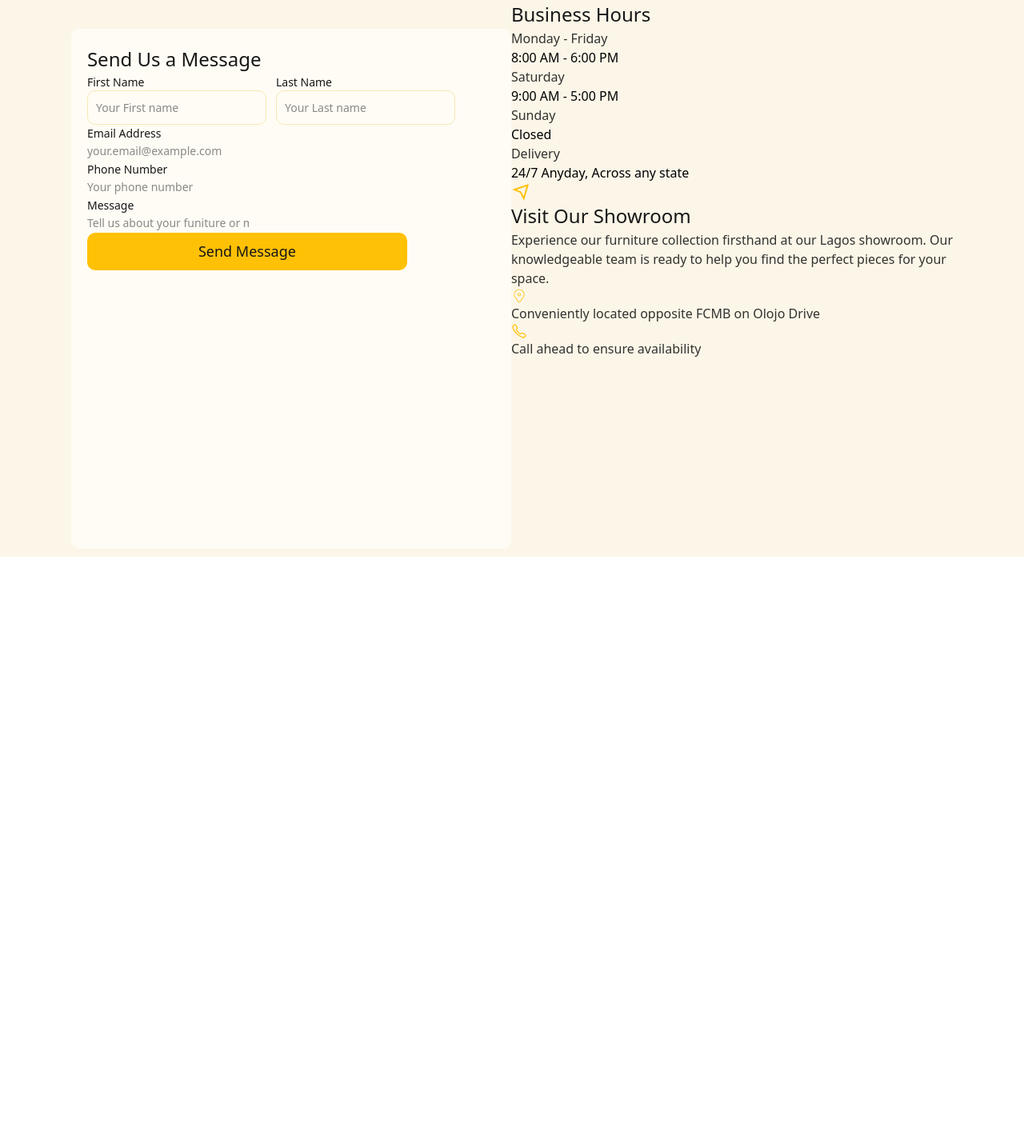
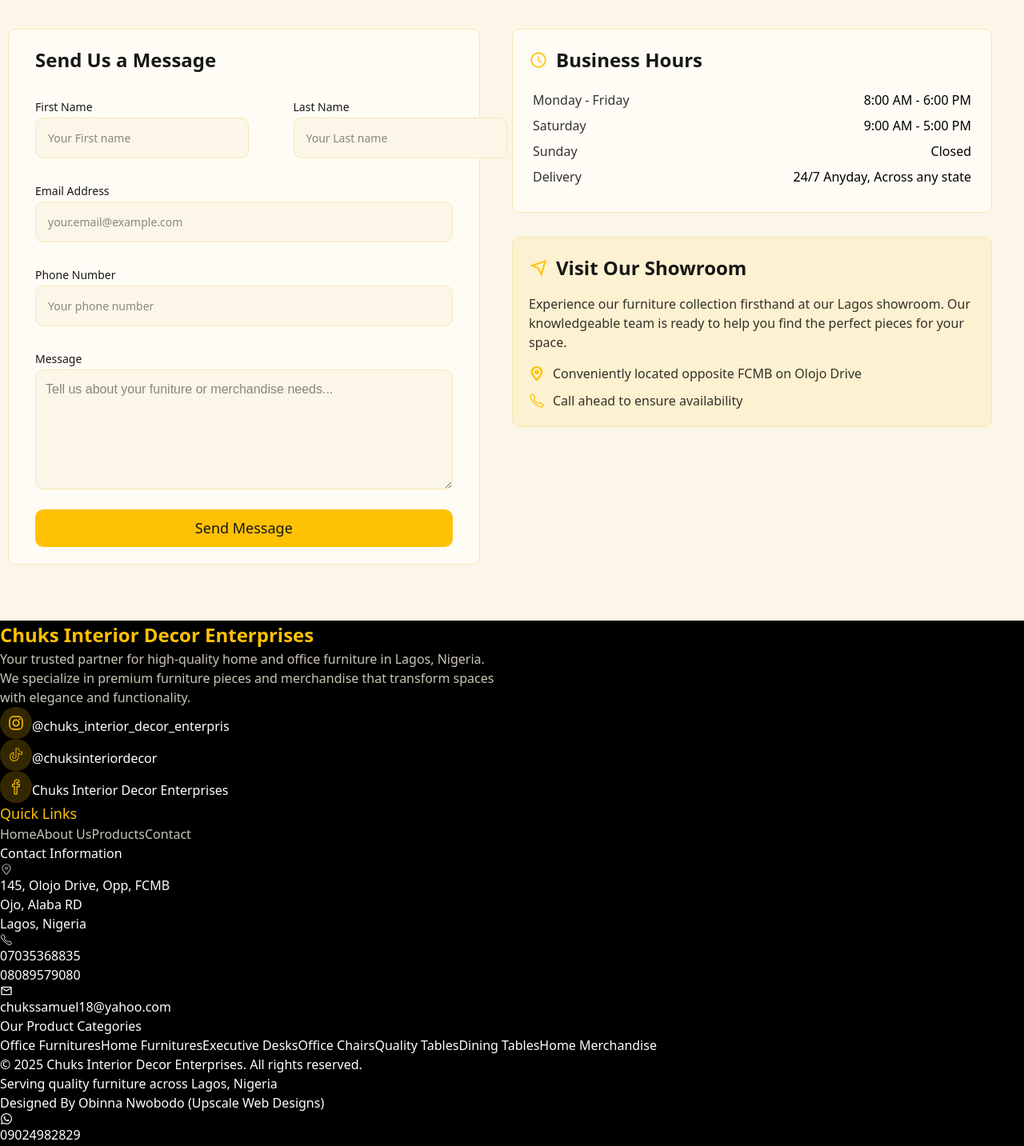
Before and after one commit to obinnanwobodo/chuks_interior, a Next.js app: page / in a window 1280 px wide. Shown: the part 4097-5530 px from the top of the page at 80% size. Before the commit the page ends 4793 px from the top, so only its background shows below. Built offline with nearby package versions, Linux system fonts and the light colour scheme.

Commit message:
Update portfolio

```diff
--- a/src/Components/Footer/Footer.jsx
+++ b/src/Components/Footer/Footer.jsx
@@ -1,9 +1,126 @@
-import React from 'react'
+import React from "react";
+import styles from "./Footer.module.css";
+import { FaInstagram } from "react-icons/fa6";
+import { PiTiktokLogoLight } from "react-icons/pi";
+import { SlSocialFacebook } from "react-icons/sl";
+import { CiLocationOn } from "react-icons/ci";
+import { IoCallOutline } from "react-icons/io5";
+import { FaWhatsapp } from "react-icons/fa";
+import { MdOutlineEmail } from "react-icons/md";
+
+
+
 
 const Footer = () => {
   return (
-    <div></div>
-  )
-}
+    <div className={styles.genfooter}>
+      <div className={styles.first3}>
+        <div className={styles.grp1}>
+          <h2 className={styles.cide}>Chuks Interior Decor Enterprises</h2>
+          <p className={styles.trusted}>
+            Your trusted partner for high-quality home and office furniture in
+            Lagos, Nigeria. <br />
+            We specialize in premium furniture pieces and merchandise that
+            transform spaces <br />
+            with elegance and functionality.
+          </p>
 
-export default Footer
+          <div className={styles.socialgen}>
+            <div className={styles.instagen}>
+             <div className={styles.iconcircle}>
+               <FaInstagram />
+             </div>
+              <a href="https://www.instagram.com/chuks_interior_decor_enterpris?igsh=MTN1cHF0OGhtemthcA==">
+                @chuks_interior_decor_enterpris
+              </a>
+            </div>
+
+            <div className={styles.tiktokgen}>
+             <div className={styles.iconcircle}>
+               <PiTiktokLogoLight />
+             </div>
+              <a href="https://vm.tiktok.com/ZSAHNerqK/">@chuksinteriordecor</a>
+            </div>
+
+            <div className={styles.facebookgen}>
+             <div className={styles.iconcircle} >
+               <SlSocialFacebook />
+             </div>
+              <a href="https://www.facebook.com/profile.php?id=100078142526748">
+                Chuks Interior Decor Enterprises
+              </a>
+            </div>
+          </div>
+        </div>
+        <div className={styles.grp2}>
+          <p>Quick Links</p>
+          <a href="">Home</a>
+          <a href="">About Us</a>
+         <a href="">Products</a>
+          <a href="">Contact</a>
+        </div>
+
+        <div className={styles.grp3}>
+          <p>Contact Information</p>
+          <div className={styles.addresses}>
+            <CiLocationOn />
+            <h3>145, Olojo Drive, Opp, FCMB</h3>
+            <h3>Ojo, Alaba RD</h3>
+            <h3>Lagos, Nigeria</h3>
+          </div>
+
+          <div className={styles.numbergen}>
+            <IoCallOutline />
+            <a href="tel:07035368835">07035368835</a> <br />
+            <a href="tel:08089579080">08089579080</a>
+          </div>
+
+
+          <div className={styles.emailgen}>
+<MdOutlineEmail />
+<a href="mailto:chukssamuel18@yahoo.com">chukssamuel18@yahoo.com</a>
+          </div>
+
+
+        </div>
+      </div>
+
+
+      <div className={styles.centre}>
+<h2>Our Product Categories</h2>
+
+<div>
+<a href="">Office Furnitures</a>
+<a href="">Home Furnitures</a>
+<a href="">Executive Desks</a>
+<a href="">Office Chairs</a>
+<a href="">Quality Tables</a>
+<a href="">Dining Tables</a>
+<a href="">Home Merchandise</a>
+</div>
+
+      </div>
+
+
+
+
+<div className={styles.lastset}>
+  <div>
+<p>© 2025 Chuks Interior Decor Enterprises. All rights reserved.</p>
+<h3>Serving quality furniture across Lagos, Nigeria</h3>
+  </div>
+
+<h2>Designed By <a href="">Obinna Nwobodo</a> (Upscale Web Designs)</h2>
+<div>
+<FaWhatsapp />
+<a href="tel:09024982829">09024982829</a>
+</div>
+
+</div>
+
+
+    </div>
+  );
+};
+
+export default Footer;
--- a/src/Components/Footer/Footer.module.css
+++ b/src/Components/Footer/Footer.module.css
@@ -0,0 +1,50 @@
+.genfooter{
+    background-color: black;
+    height: 100vh;
+    color: #fefefe;
+    font-family: system-ui;
+
+}
+
+.cide{
+    font-size: 24px;
+    color: #ffc105;
+    font-weight: 700;
+    font-family: system-ui;
+}
+
+.trusted{
+    font-size: 16px;
+    color: #fbf6e4cc;
+    font-family: system-ui;
+
+}
+
+.socialgen svg{
+        width: 20px;
+    height: 20px;
+    color: #ffc105;
+    border-radius: 50%;
+}
+
+.iconcircle {
+  display: inline-flex;
+  justify-content: center;
+  align-items: center;
+  width: 40px;     /* circle size */
+  height: 40px;    /* circle size */
+  border-radius: 50%;
+  background-color: #ffc10533;
+}
+
+.grp2 p{
+    font-size: 18px;
+    font-family: system-ui;
+color: #ffc105;
+}
+
+.grp2 a{
+    font-size: 16px;
+    font-family: system-ui;
+color: #fbf6e4cc;
+}
--- a/src/Components/Getintouch/Getintouch.jsx
+++ b/src/Components/Getintouch/Getintouch.jsx
@@ -69,6 +69,7 @@
 
 <div className={styles.formndbusi}>
       <form className={styles.formgen}>
+        <div className={styles.formtexts}>
         <h2 className={styles.suam}>Send Us a Message</h2>
 
         <div className={styles.fndlastname}>
@@ -92,9 +93,9 @@
         </div>
 
         <div className={styles.messagegen}>
-          <h3>Message</h3>
+          <h3 className={styles.message}>Message</h3>
 
-          <input
+          <textarea
             type="text"
             placeholder="Tell us about your funiture or merchandise needs..."
           />
@@ -103,6 +104,8 @@
         <button className={styles.submit} type="submit">
           Send Message
         </button>
+
+        </div>
       </form>
 
       <div className={styles.busndvisit}>
--- a/src/Components/Getintouch/Getintouch.module.css
+++ b/src/Components/Getintouch/Getintouch.module.css
@@ -7,7 +7,9 @@
     background-color: #fbf6e8;
     width: 100%;
     padding: 70px;
+    padding-bottom: 130px;
 }
+
 
 .git{
 font-size: 48px;
@@ -121,7 +123,7 @@
 .suam, .bh, .vos{
     font-size: 24px;
 font-family: system-ui;
-font-weight: 500;
+font-weight: 700;
 
 }
 
@@ -135,6 +137,7 @@
 .formgen input{
     font-size: 14px;
 font-family: system-ui;
+font-weight: 500;
 }
 
 .submit{
@@ -179,7 +182,12 @@
     width: 20px;
     height: 20px;
     color: #ffc105;
+     stroke-width: 1.8;
 }
+
+
+
+
 
 .cc h2{
     font-size: 16px;
@@ -191,6 +199,7 @@
 
 .formndbusi{
     display: flex;
+    flex-direction: row;
 }
 
 
@@ -207,21 +216,211 @@
     padding-top: 80px;
 background-color: #fffcf5;
 border-radius: 10px;
-padding: 20px;
 position: relative;
 top: 60px;
-width: 550px;
-height: 650px;
+width: 590px;
+height: 670px;
+gap: 50px;
+    border: 1px solid rgb(248, 232, 178) ;
+    right: 30px;
+}
+
+.formtexts{
+    display: flex;
+    flex-direction: column;
+    gap: 30px;
+margin-left: 33px;
+position: relative;
+bottom: 60px;
+
 }
 
 .fndlastname{
 display: flex;
-gap: 12px;
+gap: 90px;
 
 }
 
 .fndlastname input{
     border: 1px solid rgb(248, 232, 178) ;
     border-radius: 10px;
+    padding: 15px;
+    background-color: #fbf6e8;
+width: 115%;
+    height: 75%;
+outline: none;
+
+}
+
+.firstnamegen, .lastnamegen,.ea, .phonenumgen{
+    display: flex;
+    flex-direction: column;
+    gap: 3px;
+}
+
+.message{
+padding-bottom: 3px;
+}
+
+.ea input{
+     border: 1px solid rgb(248, 232, 178) ;
+    border-radius: 10px;
+    padding: 15px;
+    background-color: #fbf6e8;
+    width: 94%;
+    height: 75%;
+outline: none;
+}
+
+.phonenumgen input{
+     border: 1px solid rgb(248, 232, 178) ;
+    border-radius: 10px;
+    padding: 15px;
+    background-color: #fbf6e8;
+    width: 94%;
+    height: 75%;
+    outline: none;
+}
+
+.messagegen textarea{
+     border: 1px solid rgb(248, 232, 178) ;
+    border-radius: 10px;
+    padding: 15px;
+    background-color: #fbf6e8;
+    width: 94%;
+    height: 150px;
+    outline: none;
+    padding: 12px;         /* this pushes text + placeholder down */
+  box-sizing: border-box;
+  vertical-align: top;
+}
+
+
+
+
+    .submit{
+        display: flex;
+        justify-content: center;
+        align-items: center;
+    font-size: 18px;
+    background-color: #ffc105;
     padding: 10px;
+    width: 94%;
+    font-weight: 500;
+    border-radius: 10px;
+font-family: system-ui;
+position: relative;
+    bottom: 5px;
+
 }
+
+
+
+
+
+.businessgen{
+   display: flex;
+    flex-direction: column;
+    padding: 20px;
+    height: 200px;
+    gap: 20px;
+    padding-top: 10px;
+    width: 600px;
+padding-bottom: 15px;
+height: 230px;
+
+}
+
+
+
+
+
+.bh{
+    display: flex;
+align-items: center;
+gap: 10px;
+padding-top: 10px;
+padding-left: 10px;
+}
+
+.dtandtime{
+    display: flex;
+flex-direction: column;
+    gap: 8px;
+
+
+}
+
+.dt1, .dt2, .dt3, .deliverygen{
+    display: flex;
+    justify-content: space-between;
+padding-left: 15px;
+padding-right: 15px;
+}
+
+
+
+
+
+
+
+
+
+.businessgen{
+background-color: #fffcf5;
+      padding: 10px;
+    border-radius: 10px;
+     border: 1px solid rgb(248, 232, 178) ;
+
+}
+
+
+
+
+.busndvisit{
+    display: flex;
+    flex-direction: column;
+    gap: 30px;
+    margin-left: 10px;
+    margin-top: 60px;
+}
+
+
+
+
+
+.visitgen{
+    display: flex;
+    flex-direction: column;
+    background-color: #ffc1051a;
+    padding: 20px;
+    border-radius: 10px;
+     border: 1px solid rgb(248, 232, 178) ;
+gap: 15px;
+}
+
+.icnndvisit{
+    display: flex;
+align-items: center;
+gap: 10px;
+}
+
+
+.icnndconvenient{
+    display: flex;
+    gap: 10px;
+    align-items: center;
+}
+
+.icnndcall{
+    display: flex;
+    gap: 10px;
+    align-items: center;
+}
+
+
+.cc{
+    display: flex;
+    flex-direction: column;
+    gap: 10px;
+}
```
